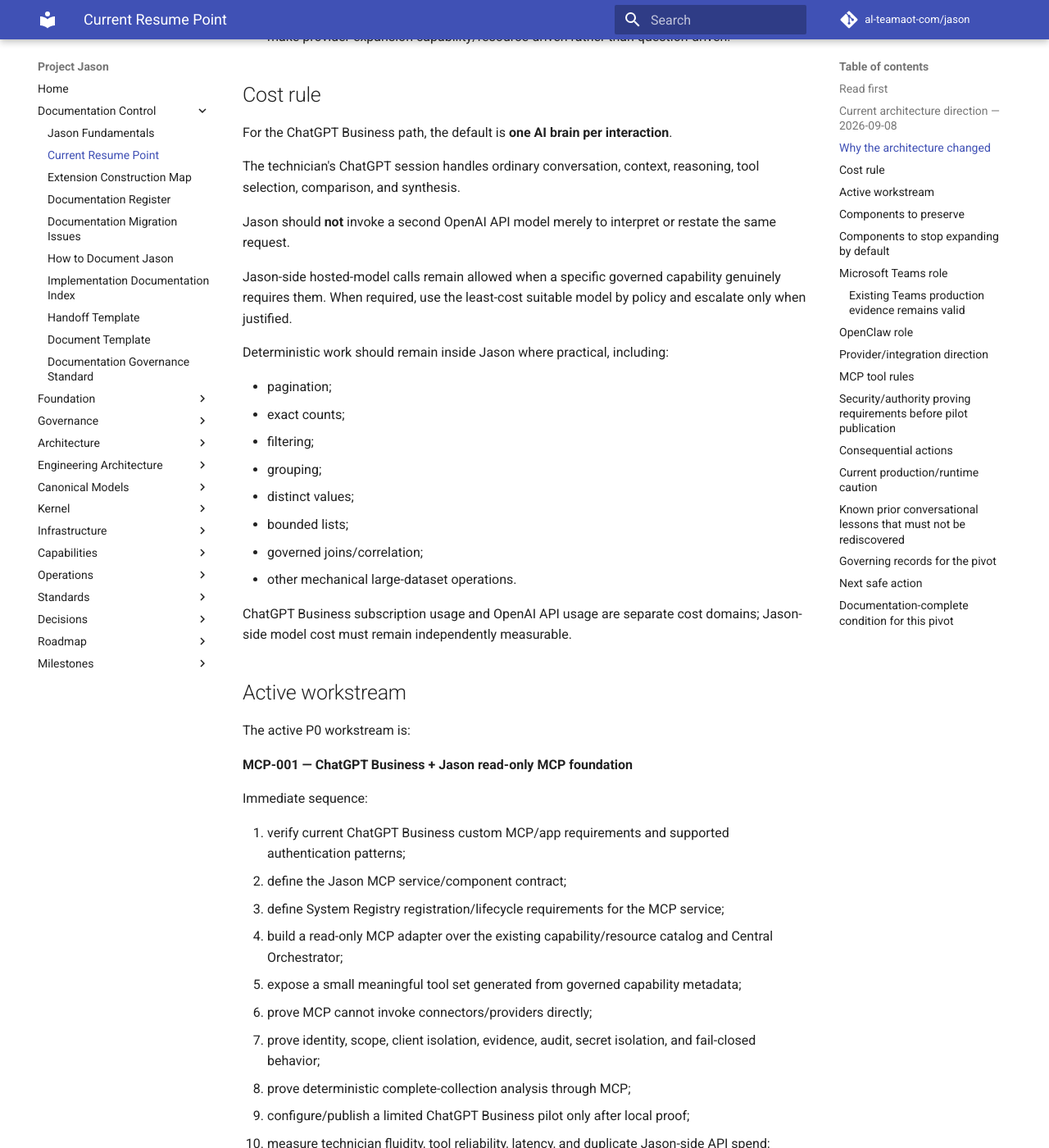
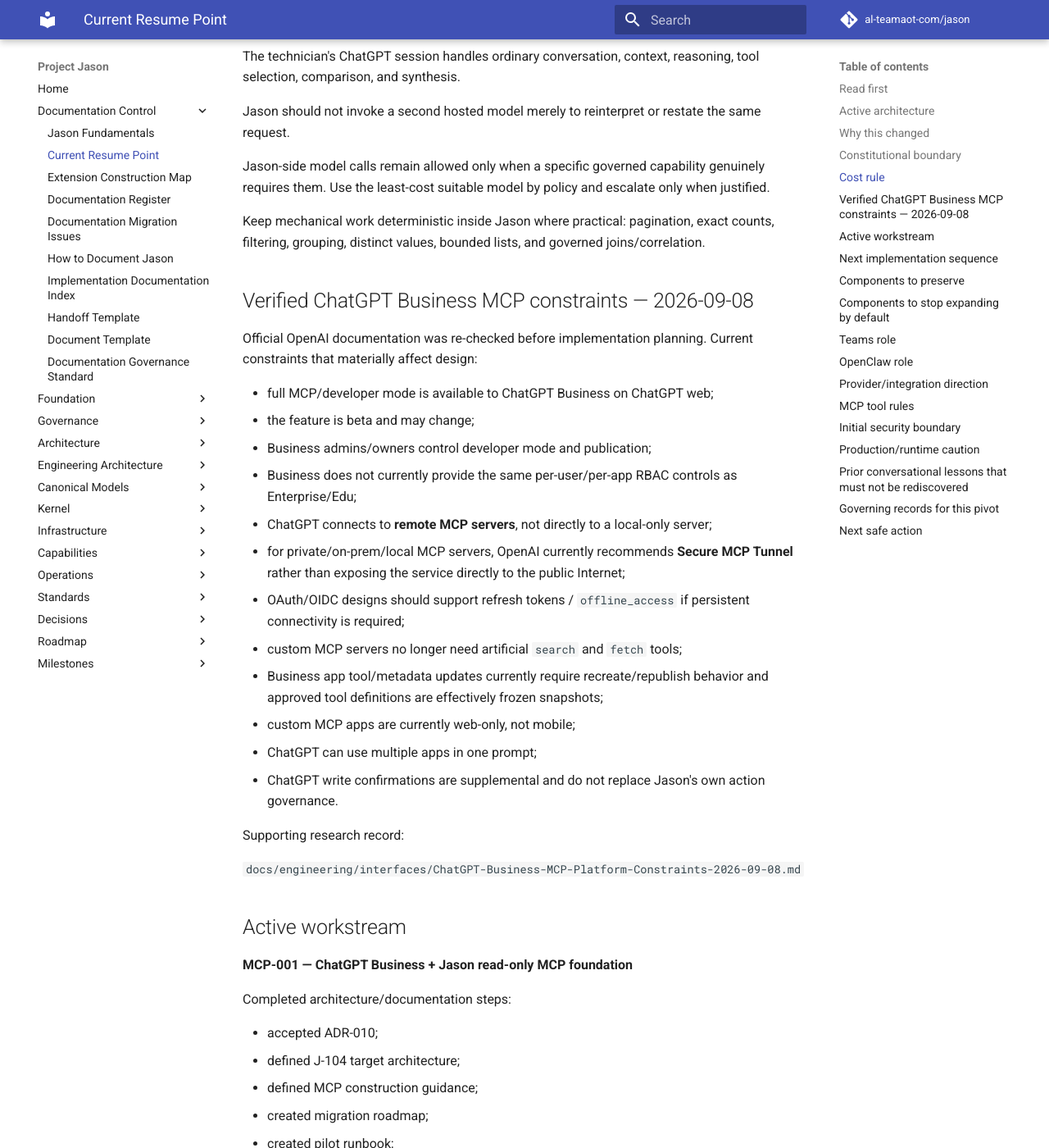
Before and after one commit to al-teamaot-com/jason, an MkDocs documentation site: the page built from docs/control/CURRENT.md, in a window 1280 px wide and 1400 px high, scrolled down 2501 px. Shown: the whole window at 82% size. Built offline with MkDocs 1.6.1 and Material for MkDocs 9.7.7, drawn with Linux system fonts in a browser that asks for light colours; comment, search, counter and statistics services are not loaded; some of the changed text lies outside the part shown.

Commit message:
Advance current resume point after MCP platform research

````diff
--- a/docs/control/CURRENT.md
+++ b/docs/control/CURRENT.md
@@ -1,30 +1,28 @@
 # Project Jason — Current Resume Point
 
 **Updated:** 2026-09-08
-**Status:** The preferred technician conversational architecture is now **ChatGPT Business as the primary conversational surface with Jason exposed through a governed MCP/tool boundary**. The existing Teams/OpenClaw/Jason production topology remains valid until deliberately changed and re-verified; the new MCP path is the active engineering workstream and is not yet production-proven.
-**Canonical purpose:** Human-readable resume point for current work. Current production/runtime facts must still be established from current Git, the System Registry, and fresh host evidence when required.
+**Status:** Preferred technician architecture is **ChatGPT Business as the primary conversational surface with Jason exposed through a governed MCP/tool boundary**. The existing Teams/OpenClaw/Jason production topology remains valid until deliberately changed and re-verified. MCP-001 is the active engineering workstream and is not yet production-proven.
+**Canonical purpose:** Human-readable resume point. Current production/runtime facts must still be established from current Git, the System Registry, and fresh host evidence when required.
 
 ## Read first
-
-Future sessions should read, in order:
 
 1. `docs/index.md`
 2. `docs/control/JASON-FUNDAMENTALS.md`
 3. this file
 4. `docs/decisions/ADR-010-ChatGPT-Business-Primary-Conversational-Interface.md`
 5. `docs/architecture/J-104-ChatGPT-Jason-Access-Architecture.md`
-6. `docs/roadmaps/ChatGPT-Jason-MCP-Migration-Plan.md`
-7. `docs/sessions/ChatGPT-Business-MCP-Architecture-Pivot-2026-09-08.md`
-8. `docs/control/EXTENSION-CONSTRUCTION-MAP.md`
-9. `docs/control/DOCUMENTATION-REGISTER.md`
-10. `docs/control/HOW-TO-DOCUMENT-JASON.md`
-11. current Git and System Registry/host evidence before asserting live production state
+6. `docs/engineering/interfaces/Jason-MCP-Construction-Guide.md`
+7. `docs/engineering/interfaces/ChatGPT-Business-MCP-Platform-Constraints-2026-09-08.md`
+8. `docs/roadmaps/ChatGPT-Jason-MCP-Migration-Plan.md`
+9. `docs/operations/Runbook-ChatGPT-Business-Jason-MCP-Pilot.md`
+10. `docs/sessions/ChatGPT-Business-MCP-Architecture-Pivot-2026-09-08.md`
+11. `docs/control/EXTENSION-CONSTRUCTION-MAP.md`
+12. `docs/control/DOCUMENTATION-REGISTER.md`
+13. current Git and System Registry/host evidence before asserting live production state
 
 Conversation memory is context only. It is not authority.
 
-## Current architecture direction — 2026-09-08
-
-The accepted preferred technician path is:
+## Active architecture
 
 ```text
 Technician
@@ -44,11 +42,21 @@
 Datto RMM / Autotask / Microsoft 365 / IT Glue / other approved providers
 ```
 
-The durable operating principle is:
+Durable principle:
 
 > **ChatGPT reasons. Jason governs and executes.**
 
 A ChatGPT tool call is a request for governed execution, not authority.
+
+## Why this changed
+
+The Teams-centered conversational path increasingly required Jason to reproduce mature conversational-agent behavior: natural multi-turn dialogue, context continuity, tool selection, iterative reasoning, and answer synthesis.
+
+Recent work proved useful mechanisms such as provider documentation knowledge, native tool calling, meaningful capability-derived tools, complete collection reads, and deterministic evidence analysis, but the architecture still asked Jason to imitate ChatGPT while also carrying Jason's real responsibilities.
+
+The selected redesign uses AOT's existing ChatGPT Business sessions for normal conversation/reasoning and keeps Jason focused on constitutional governance and execution.
+
+## Constitutional boundary
 
 Jason remains responsible for:
 
@@ -66,68 +74,69 @@
 - deterministic analysis;
 - fail-closed behavior.
 
-## Why the architecture changed
-
-The Teams-centered conversational workstream increasingly required Jason to reproduce capabilities already supplied effectively by a mature conversational runtime: natural multi-turn dialogue, follow-up context, tool selection, iterative reasoning, and answer synthesis.
-
-The project proved several useful mechanisms — provider documentation knowledge, native tool calling, meaningful capability-derived tools, complete collection reads, deterministic evidence analysis — but the overall pattern remained unnecessarily complex because Jason was still being asked to imitate the normal ChatGPT experience.
-
-The project owner selected ChatGPT Business + Jason MCP as the initial redesign because it should:
-
-- provide the most fluid technician experience;
-- maximize value from existing ChatGPT Business seats;
-- reduce duplicate OpenAI API reasoning calls;
-- reduce custom conversational code;
-- preserve Jason's constitutional authority/governance model;
-- make provider expansion capability/resource-driven rather than question-driven.
+Do not move these controls into ChatGPT prompts or rely on ChatGPT app access as authority.
 
 ## Cost rule
 
-For the ChatGPT Business path, the default is **one AI brain per interaction**.
+For the ChatGPT Business path, use **one AI brain per interaction whenever practical**.
 
 The technician's ChatGPT session handles ordinary conversation, context, reasoning, tool selection, comparison, and synthesis.
 
-Jason should **not** invoke a second OpenAI API model merely to interpret or restate the same request.
+Jason should not invoke a second hosted model merely to reinterpret or restate the same request.
 
-Jason-side hosted-model calls remain allowed when a specific governed capability genuinely requires them. When required, use the least-cost suitable model by policy and escalate only when justified.
+Jason-side model calls remain allowed only when a specific governed capability genuinely requires them. Use the least-cost suitable model by policy and escalate only when justified.
 
-Deterministic work should remain inside Jason where practical, including:
+Keep mechanical work deterministic inside Jason where practical: pagination, exact counts, filtering, grouping, distinct values, bounded lists, and governed joins/correlation.
 
-- pagination;
-- exact counts;
-- filtering;
-- grouping;
-- distinct values;
-- bounded lists;
-- governed joins/correlation;
-- other mechanical large-dataset operations.
+## Verified ChatGPT Business MCP constraints — 2026-09-08
 
-ChatGPT Business subscription usage and OpenAI API usage are separate cost domains; Jason-side model cost must remain independently measurable.
+Official OpenAI documentation was re-checked before implementation planning. Current constraints that materially affect design:
+
+- full MCP/developer mode is available to ChatGPT Business on ChatGPT web;
+- the feature is beta and may change;
+- Business admins/owners control developer mode and publication;
+- Business does not currently provide the same per-user/per-app RBAC controls as Enterprise/Edu;
+- ChatGPT connects to **remote MCP servers**, not directly to a local-only server;
+- for private/on-prem/local MCP servers, OpenAI currently recommends **Secure MCP Tunnel** rather than exposing the service directly to the public Internet;
+- OAuth/OIDC designs should support refresh tokens / `offline_access` if persistent connectivity is required;
+- custom MCP servers no longer need artificial `search` and `fetch` tools;
+- Business app tool/metadata updates currently require recreate/republish behavior and approved tool definitions are effectively frozen snapshots;
+- custom MCP apps are currently web-only, not mobile;
+- ChatGPT can use multiple apps in one prompt;
+- ChatGPT write confirmations are supplemental and do not replace Jason's own action governance.
+
+Supporting research record:
+
+`docs/engineering/interfaces/ChatGPT-Business-MCP-Platform-Constraints-2026-09-08.md`
 
 ## Active workstream
 
-The active P0 workstream is:
-
 **MCP-001 — ChatGPT Business + Jason read-only MCP foundation**
 
-Immediate sequence:
+Completed architecture/documentation steps:
 
-1. verify current ChatGPT Business custom MCP/app requirements and supported authentication patterns;
-2. define the Jason MCP service/component contract;
-3. define System Registry registration/lifecycle requirements for the MCP service;
-4. build a read-only MCP adapter over the existing capability/resource catalog and Central Orchestrator;
-5. expose a small meaningful tool set generated from governed capability metadata;
-6. prove MCP cannot invoke connectors/providers directly;
-7. prove identity, scope, client isolation, evidence, audit, secret isolation, and fail-closed behavior;
-8. prove deterministic complete-collection analysis through MCP;
-9. configure/publish a limited ChatGPT Business pilot only after local proof;
-10. measure technician fluidity, tool reliability, latency, and duplicate Jason-side API spend;
-11. add a second provider and prove cross-provider reasoning;
-12. simplify/retire legacy conversational components only after the MCP replacement is proven.
+- accepted ADR-010;
+- defined J-104 target architecture;
+- defined MCP construction guidance;
+- created migration roadmap;
+- created pilot runbook;
+- verified current ChatGPT Business/MCP platform constraints against official OpenAI documentation;
+- set MCP-001 active in `docs/roadmaps/Jason-Roadmap-Status.json`.
 
-The detailed plan is:
+## Next implementation sequence
 
-`docs/roadmaps/ChatGPT-Jason-MCP-Migration-Plan.md`
+1. Choose the smallest supported remote-connectivity pattern for the Jason host, investigating OpenAI Secure MCP Tunnel first.
+2. Define the concrete Jason MCP service component contract and System Registry entity/schema usage.
+3. Implement a read-only MCP adapter over the existing capability/resource catalog and Central Orchestrator.
+4. Expose a small, stable, model-friendly tool set generated from governed capability metadata.
+5. Prove MCP cannot call connectors/providers directly.
+6. Prove identity, scope, client isolation, secret isolation, evidence, audit, and fail-closed behavior locally.
+7. Prove deterministic complete-collection analysis through MCP.
+8. Configure supported authentication/OAuth behavior.
+9. Publish only to a limited ChatGPT Business pilot after local proof.
+10. Measure technician fluidity, tool reliability, latency, and duplicate Jason-side API spend.
+11. Add a second provider and prove cross-provider reasoning.
+12. Simplify/retire legacy conversational components only after replacement proof.
 
 ## Components to preserve
 
@@ -145,71 +154,47 @@
 - usage/cost ledger;
 - System Registry;
 - Teams transport for retained secondary roles;
-- OpenClaw components that retain independently justified value.
+- OpenClaw components with independently justified value.
 
 ## Components to stop expanding by default
 
-Until MCP is evaluated, do not add non-critical complexity to components whose main purpose is to recreate normal ChatGPT conversation behavior inside Jason, including:
+Until MCP is evaluated, do not add non-critical complexity to components whose main purpose is to recreate normal ChatGPT conversation behavior inside Jason:
 
 - custom semantic conversation routers;
 - custom investigation decision state machines;
-- question-specific routing;
-- phrase maps;
+- question-specific routing or phrase maps;
 - duplicate full conversation memory;
-- increasingly elaborate prompt rules compensating for missing native agent behavior;
+- elaborate prompt rules compensating for missing native agent behavior;
 - duplicate model calls that re-reason a request already reasoned by the ChatGPT session.
 
-Existing production components remain in place until governed replacement/retirement criteria are met.
+Existing production components remain until governed replacement/retirement criteria are met.
 
-## Microsoft Teams role
+## Teams role
 
-Teams remains a valid and useful secondary interface.
+Teams remains a valid secondary interface for approvals, notifications, proactive messages, concise operational requests, and fallback access.
 
-Preferred future roles:
+The existing direct Teams gateway work remains valid evidence. The MCP pivot does not itself change production topology.
 
-- approvals;
-- notifications;
-- proactive messages;
-- concise operational requests;
-- fallback/secondary technician access.
-
-Do not continue treating Teams as the preferred place to recreate a full ChatGPT-quality technician conversational experience.
-
-### Existing Teams production evidence remains valid
-
-The dedicated `jason-teams-gateway` remains the proven ordinary inbound Teams transport owner under ADR-009 until current observed state says otherwise.
-
-Historical/operational references remain:
+Key historical/current references:
 
 - `docs/decisions/ADR-009-Direct-Microsoft-Teams-Ingress.md`
 - `docs/sessions/Direct-Teams-Gateway-Production-Proof-2026-08-15.md`
 - `docs/sessions/Teams-Conversation-Working-Baseline-Proof-2026-08-19.md`
 - `docs/operations/Runbook-Teams-Integration.md`
 
-The MCP pivot does not erase those records and is not itself evidence that production topology changed.
-
 ## OpenClaw role
 
-OpenClaw remains deployed infrastructure at the time of this architecture decision and may still support approved secondary functions.
+OpenClaw remains deployed infrastructure at the time of this decision and may retain justified secondary functions such as proactive/outbound transport, specialist tooling, or migration compatibility.
 
-It is no longer the preferred primary technician conversational brain.
-
-Possible retained roles include:
-
-- proactive/outbound transport;
-- secondary interfaces;
-- specialist automation/tooling;
-- compatibility during migration.
-
-Its final role is intentionally deferred until the MCP pilot demonstrates what remains necessary.
+It is not the preferred primary technician conversational brain.
 
 OpenClaw must not bypass Jason identity, authority, policy, approvals, Central Orchestrator, provider governance, secrets, evidence, or audit boundaries.
 
 ## Provider/integration direction
 
-New integrations should continue to expand Jason's observable/action world without teaching Jason question-specific workflows.
+New integrations should expand Jason's observable/action world without teaching Jason question-specific workflows.
 
-Preferred integration ingredients:
+Preferred ingredients:
 
 ```text
 governed connector
@@ -222,119 +207,66 @@
 + governance/lifecycle metadata
 ```
 
-Provider documentation/schema is descriptive knowledge only. It does not automatically grant execution authority for newly documented provider operations.
+Provider documentation/schema is descriptive knowledge only. It does not automatically grant execution authority.
 
 ## MCP tool rules
 
-The future model-facing MCP surface should expose meaningful governed tools derived from Jason capability/resource metadata.
+Expose meaningful governed tools derived from Jason capability/resource metadata.
 
-Prefer concepts such as:
+Prefer concepts such as endpoint search/read, endpoint audit/inventory, alerts, sites, Autotask resources, Microsoft 365 identity/license/sign-in state, and deterministic evidence analysis.
 
-- search managed endpoints;
-- read endpoint;
-- read endpoint audit/inventory;
-- search alerts;
-- search sites;
-- search/read Autotask resources;
-- read Microsoft 365 identity/license/sign-in state;
-- deterministic analyze/filter/count/group/list over governed evidence.
+Do not create phrase-specific tools, unrestricted HTTP/provider tools, direct connector handles, or opaque internal operation IDs as the primary model vocabulary.
 
-Do not create tools such as:
+## Initial security boundary
 
-- `count_windows_10_devices`;
-- `find_user_logged_into_50282`;
-- phrase-specific workflow handlers;
-- unrestricted HTTP/provider tools;
-- direct connector handles.
+The first MCP pilot is read-only.
 
-## Security/authority proving requirements before pilot publication
-
-The MCP path is not production-ready until it proves:
+Before publication prove:
 
 1. supported caller/workspace authentication;
 2. Jason principal/organization binding before execution;
 3. client/tenant isolation;
 4. capability-specific authorization;
 5. no credential exposure to ChatGPT;
-6. read-only initial surface;
-7. policy/approval separation for future actions;
-8. bounded structured evidence;
-9. provenance/audit for every governed execution;
-10. resource/rate limits and abuse controls;
-11. rapid disable/revocation/rollback;
-12. Central Orchestrator remains sole execution coordinator.
+6. bounded structured evidence;
+7. provenance/audit for every governed execution;
+8. resource/rate limits and abuse controls;
+9. rapid disable/revocation/rollback;
+10. Central Orchestrator remains sole execution coordinator.
 
-## Consequential actions
+Consequential actions remain a later workstream and retain all normal Jason authority, policy, approval, precondition, idempotency, evidence, audit, and recovery requirements.
 
-Do not expose production write/action tools during the first MCP proving phase.
+## Production/runtime caution
 
-When actions are added later, ChatGPT may request them but Jason must enforce normal:
+This document records the target direction and active engineering workstream, not a claim that MCP is deployed.
 
-- identity-first authorization;
-- scope;
-- risk classification;
-- policy;
-- approval;
-- preconditions;
-- idempotency;
-- evidence;
-- audit;
-- rollback/recovery expectations.
-
-Access to the ChatGPT Business workspace or Jason MCP app alone never grants action authority.
-
-## Current production/runtime caution
-
-This document records the **target direction and current workstream**, not a claim that the MCP service is deployed.
-
-Before asserting current production state, inspect:
-
-- current Git;
-- System Registry declared/observed/verified state;
-- current host/container/service evidence;
-- relevant deployment/verification records.
+Before asserting current production state, inspect current Git, System Registry declared/observed/verified state, current host/container/service evidence, and relevant deployment records.
 
 The current Teams/OpenClaw/Jason environment must remain recoverable during the MCP pilot.
 
-## Known prior conversational lessons that must not be rediscovered
+## Prior conversational lessons that must not be rediscovered
 
 1. Do not solve arbitrary technician questions with phrase-specific code.
-2. Do not treat `AOT-50282` or any other proving question as the architecture goal.
+2. Do not reduce the architecture goal to a proving endpoint/question.
 3. Provider collection completeness and pagination matter for exact counts/lists.
 4. Model-facing excerpts are not substitutes for deterministic complete-data analysis.
-5. Meaningful tool descriptions are superior to opaque operation references for model tool selection.
-6. Live provider documentation/schema can improve integration knowledge but does not grant authority.
-7. Model/tool prompt rules cannot compensate indefinitely for an unsuitable conversational architecture.
-8. The Jason reasoning layer should not duplicate work already performed by the technician's ChatGPT session.
-9. Governance controls belong in deterministic Jason boundaries, not hidden in conversational prompt behavior.
+5. Meaningful tool descriptions are superior to opaque operation references.
+6. Live provider documentation/schema can improve knowledge but does not grant authority.
+7. Prompt rules cannot compensate indefinitely for an unsuitable conversational architecture.
+8. Jason should not duplicate work already performed by the technician's ChatGPT session.
+9. Governance belongs in deterministic Jason boundaries, not hidden in conversational behavior.
 10. New provider integration should be plumbing/capability registration, not new question logic.
 
-## Governing records for the pivot
+## Governing records for this pivot
 
 - `docs/decisions/ADR-010-ChatGPT-Business-Primary-Conversational-Interface.md`
 - `docs/architecture/J-104-ChatGPT-Jason-Access-Architecture.md`
+- `docs/engineering/interfaces/Jason-MCP-Construction-Guide.md`
+- `docs/engineering/interfaces/ChatGPT-Business-MCP-Platform-Constraints-2026-09-08.md`
 - `docs/roadmaps/ChatGPT-Jason-MCP-Migration-Plan.md`
+- `docs/operations/Runbook-ChatGPT-Business-Jason-MCP-Pilot.md`
 - `docs/sessions/ChatGPT-Business-MCP-Architecture-Pivot-2026-09-08.md`
 
 ## Next safe action
 
-Begin MCP-001 by verifying the current ChatGPT Business custom MCP/app connection and authentication requirements, then design the smallest read-only Jason MCP component that routes exclusively through existing governed capability/Central Orchestrator boundaries.
-
-Do not begin by deleting Teams/OpenClaw or rewriting provider connectors.
-
-## Documentation-complete condition for this pivot
-
-A future competent human or AI session must be able to determine without chat history:
-
-- why the primary conversational architecture changed;
-- why ChatGPT Business was chosen;
-- what ChatGPT owns versus what Jason owns;
-- why the change is constitutionally acceptable;
-- how duplicate API/model cost is controlled;
-- what roles Teams and OpenClaw retain;
-- what existing Jason components remain authoritative;
-- what custom conversational components are candidates for later retirement;
-- what security/identity requirements block MCP production publication;
-- what the exact next implementation sequence is;
-- how to preserve the current production path during migration; and
-- which records govern the decision, architecture, roadmap, and evidence.
+Investigate and select the remote connectivity/authentication pattern for a read-only Jason MCP service, with OpenAI Secure MCP Tunnel as the first candidate for the on-prem Jason host. Then define the smallest MCP server component that routes exclusively through existing governed capability/Central Orchestrator boundaries.
````
Also changed, not shown: other parts of docs/control/CURRENT.md (+1 -1 lines).
